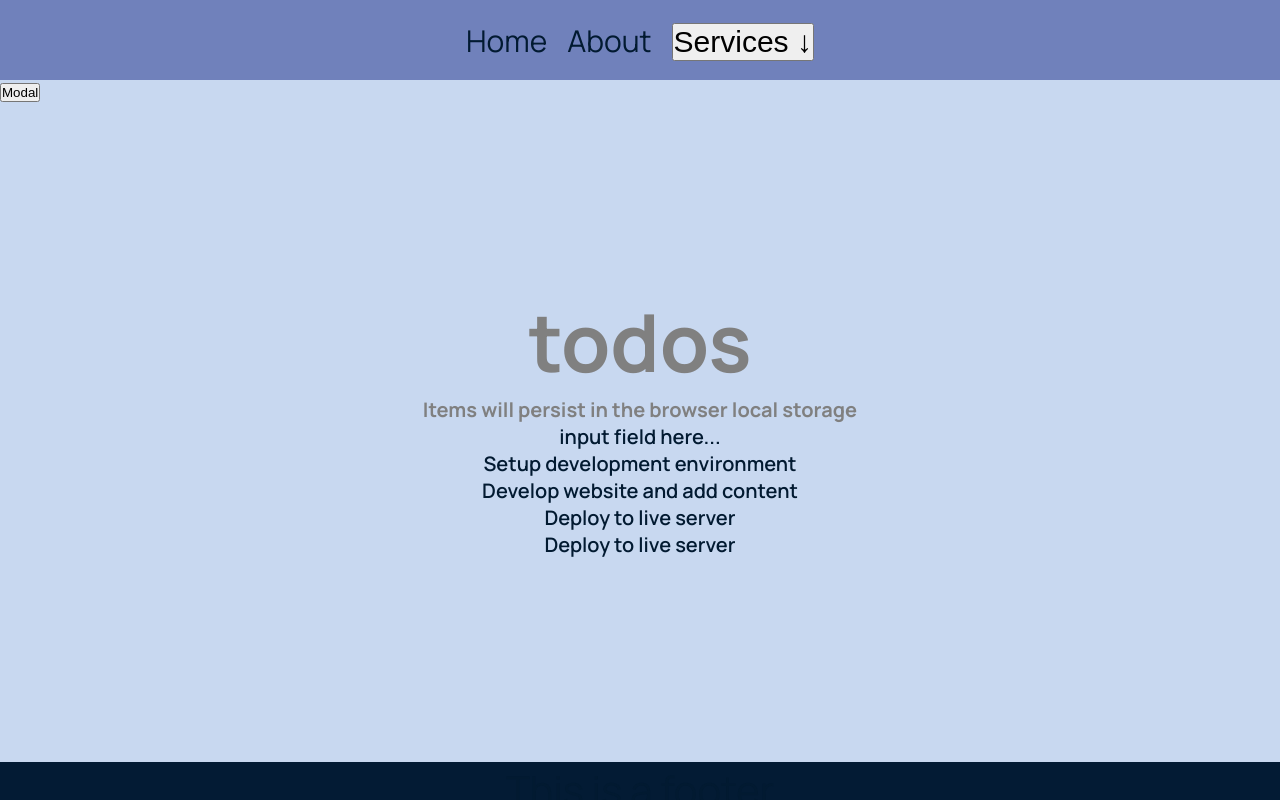
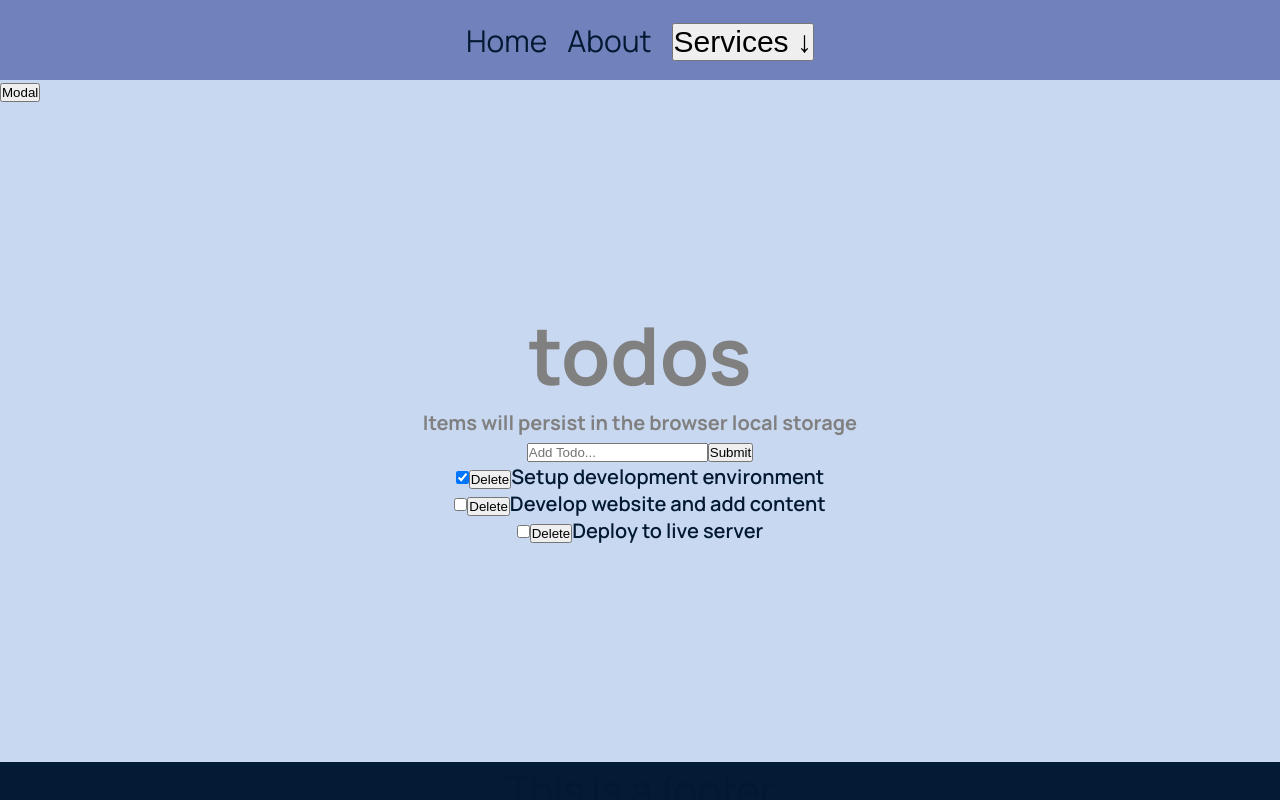
Before and after one commit to roniy68/react-todolist, a React (Create React App) app: page / in a window 1280 px wide. Shown: the top 800 px of the page. Built offline with nearby package versions, Linux system fonts and the light colour scheme.

Commit message:
[🔥Checkpoint] To Do List Logic 📢 ✔ Add Logic ❌ Except Delete

```diff
--- a/package.json
+++ b/package.json
@@ -11,6 +11,7 @@
     "react-dom": "^18.2.0",
     "react-scripts": "5.0.1",
     "sass": "^1.58.3",
+    "uuid": "^9.0.0",
     "web-vitals": "^2.1.4"
   },
   "scripts": {
--- a/src/components/TodoApp/InputTodo.jsx
+++ b/src/components/TodoApp/InputTodo.jsx
@@ -1,2 +1,37 @@
-const InputTodo = () => <div>input field here...</div>;
+import { useState } from 'react';
+
+const InputTodo = ({ addTodoItem }) => {
+  const [title, setTitle] = useState('');
+  const [message, setMessage] = useState('');
+
+  const handleChange = (e) => {
+    setTitle(e.target.value);
+  };
+
+  const handleSubmit = (e) => {
+    e.preventDefault();
+    if (title.trim()) {
+      addTodoItem(title);
+      setTitle('');
+      setMessage('');
+    } else {
+      setMessage('Please add item.');
+    }
+  };
+
+  return (
+    <>
+      <form onSubmit={handleSubmit}>
+        <input
+          type="text"
+          placeholder="Add Todo..."
+          value={title}
+          onChange={handleChange}
+        />
+        <button type="submit">Submit</button>
+      </form>
+      <span>{message}</span>
+    </>
+  );
+};
 export default InputTodo;
--- a/src/components/TodoApp/TodoItem.jsx
+++ b/src/components/TodoApp/TodoItem.jsx
@@ -1,7 +1,26 @@
-import React from 'react';
+const TodoItem = ({ itemProp, setTodos, delTodo }) => {
+  const handleChange = (id) => {
+    setTodos((prevState) => prevState.map((todo) => {
+      if (todo.id === id) {
+        return {
+          ...todo,
+          completed: !todo.completed,
+        };
+      }
+      return todo;
+    }));
+  };
 
-const TodoItem = ({ todo }) => (
-  <li>{todo.title}</li>
-);
-
+  return (
+    <li>
+      <input
+        type="checkbox"
+        checked={itemProp.completed}
+        onChange={() => handleChange(itemProp.id)}
+      />
+      <button type="submit" onClick={() => delTodo(itemProp.id)}>Delete</button>
+      {itemProp.title}
+    </li>
+  );
+};
 export default TodoItem;
--- a/src/components/TodoApp/TodoList.jsx
+++ b/src/components/TodoApp/TodoList.jsx
@@ -1,9 +1,9 @@
 import React from 'react';
 import TodoItem from './TodoItem';
 
-const TodoList = ({ todosProps }) => (
+const TodoList = ({ todosProps, setTodos }) => (
   <ul>
-    {todosProps.map((todo) => <TodoItem key={todo.id} todo={todo} />)}
+    {todosProps.map((todo) => <TodoItem key={todo.id} itemProp={todo} setTodos={setTodos} />)}
   </ul>
 
 );
--- a/src/components/TodoApp/TodosLogic.jsx
+++ b/src/components/TodoApp/TodosLogic.jsx
@@ -1,34 +1,61 @@
-import React from 'react';
+import React, { useState } from 'react';
+import { v4 as uuidv4 } from 'uuid';
 import InputTodo from './InputTodo';
 import TodoList from './TodoList';
 
 const TodosLogic = () => {
-  const todos = [
+  const [todos, setTodos] = useState([
     {
-      id: 1,
+      id: uuidv4(),
       title: 'Setup development environment',
       completed: true,
     },
     {
-      id: 2,
+      id: uuidv4(),
       title: 'Develop website and add content',
       completed: false,
     },
     {
-      id: 3,
+      id: uuidv4(),
       title: 'Deploy to live server',
       completed: false,
     },
-    {
-      id: 4,
-      title: 'Deploy to live server',
+  ]);
+
+  const handleChange = (id) => {
+    setTodos((prevState) => prevState.map((todo) => {
+      if (todo.id === id) {
+        return {
+          ...todo,
+          completed: !todo.completed,
+        };
+      }
+      return todo;
+    }));
+  };
+  const delTodo = (id) => {
+    setTodos([
+      ...todos.filter((todo) => todo.id !== id),
+    ]);
+  };
+  const addTodoItem = (title) => {
+    const newTodo = {
+      id: uuidv4(),
+      title,
       completed: false,
-    },
-  ];
+    };
+    setTodos([...todos, newTodo]);
+  };
+
   return (
     <>
-      <InputTodo />
-      <TodoList todosProps={todos} />
+      <InputTodo addTodoItem={addTodoItem} />
+      <TodoList
+        todosProps={todos}
+        setTodos={setTodos}
+        handleChange={handleChange}
+        delTodo={delTodo}
+      />
     </>
   );
 };
```
Also changed, not shown: .eslintrc.json, 1 other file (tests, documents, lock files or other folders).
